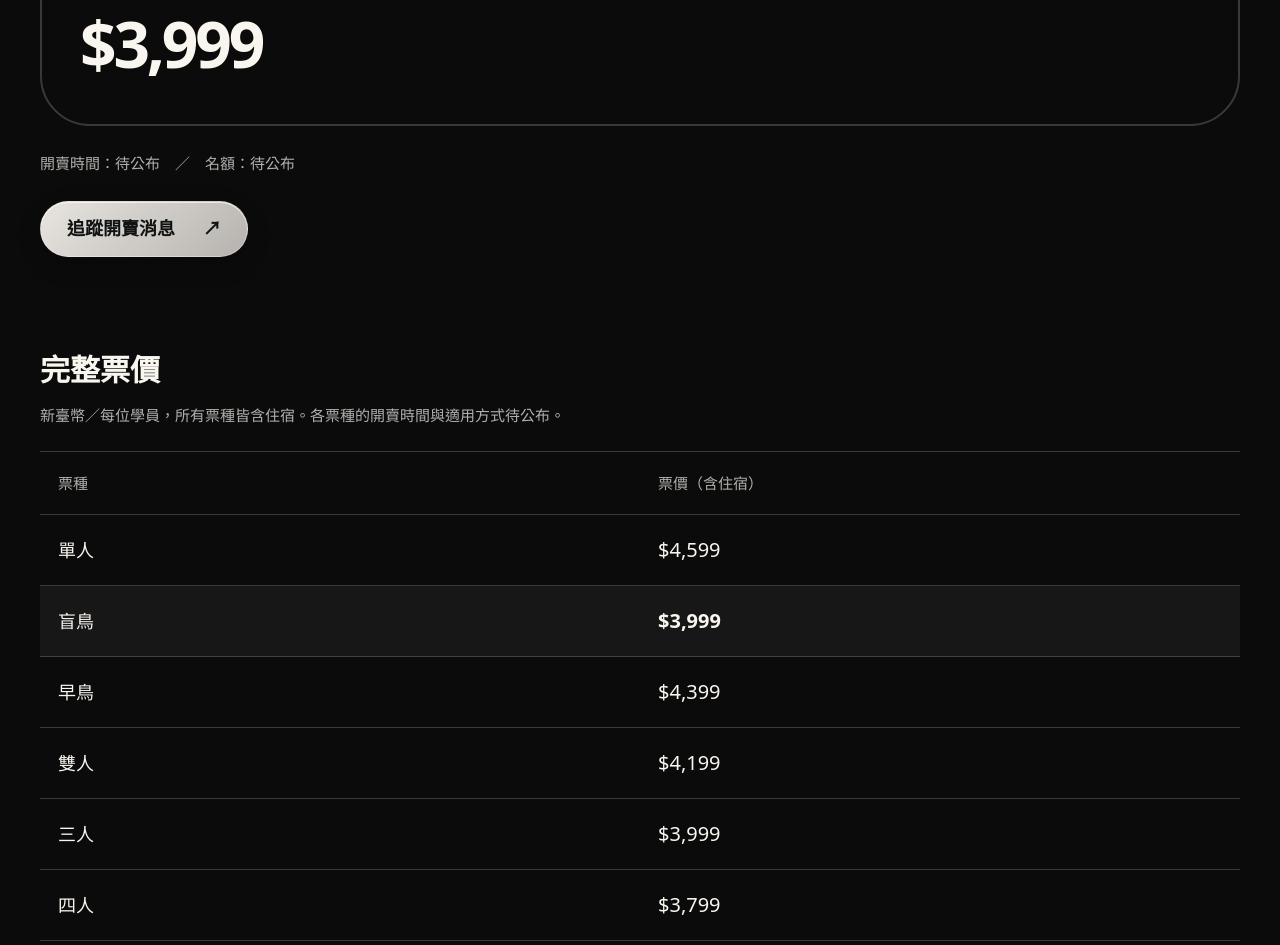
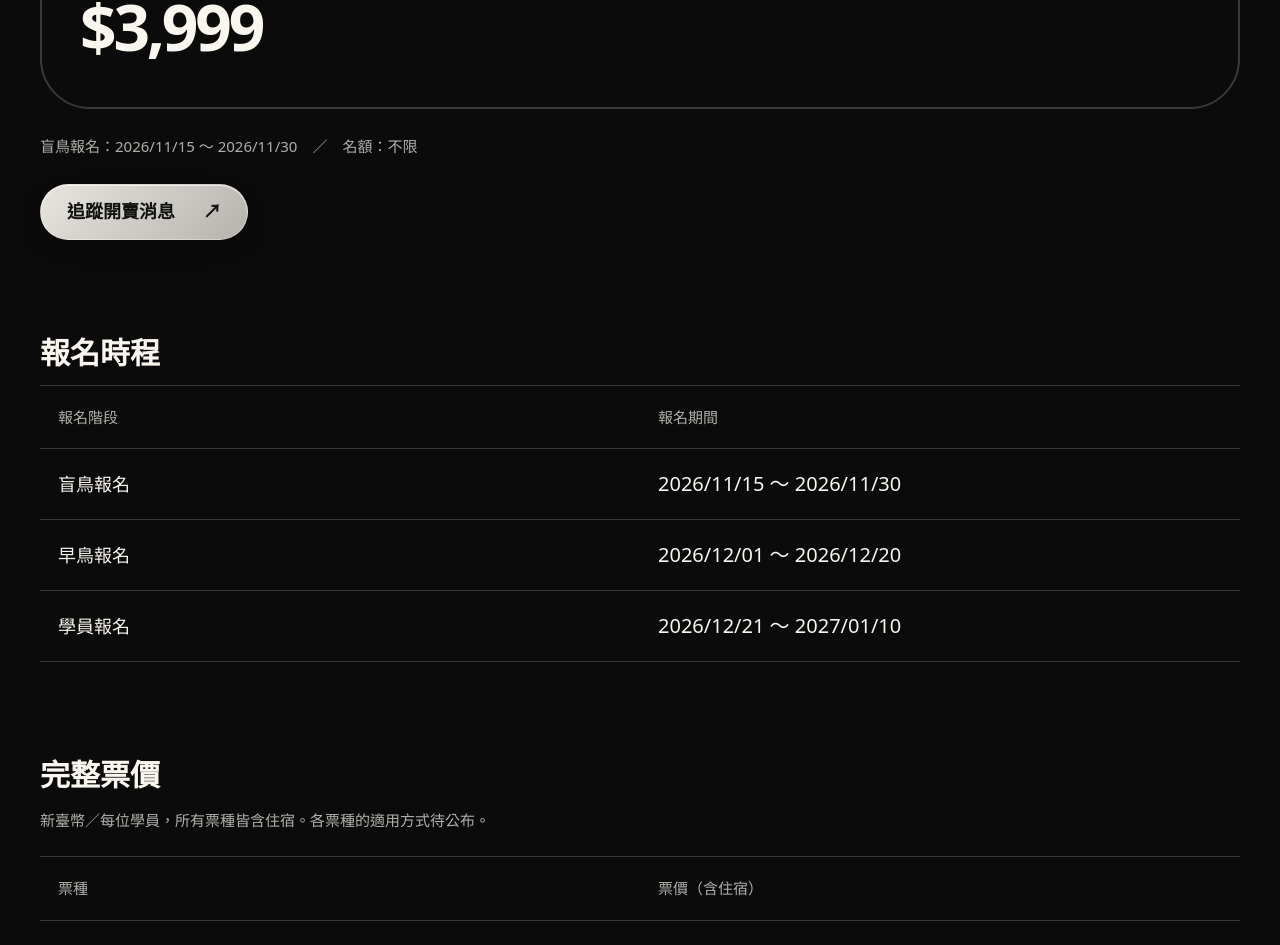
Before and after one commit to SCAICT/115-winter-camp, a React (Vite) app: page / in a window 1280 px wide. Shown: the part 1713-2658 px from the top of the page. Built offline with nearby package versions, Linux system fonts and the light colour scheme; a web font is replaced by a local one.

Commit message:
feat: 更新活動與售票資訊，新增報名時程及調整票價描述

```diff
--- a/index.html
+++ b/index.html
@@ -4,25 +4,25 @@
     <meta charset="UTF-8" />
     <meta name="viewport" content="width=device-width, initial-scale=1.0" />
     <meta name="theme-color" content="#0b0b0b" />
-    <meta name="description" content="SCAICT 2027 聯合寒訓盲鳥票官網。盲鳥票住宿 $3,999、不住宿 $2,999；1 月 21–24 日於國立中興大學舉辦，課程資訊待公布。" />
+    <meta name="description" content="SCAICT 2027 聯合寒訓官網。盲鳥報名 2026/11/15–11/30、早鳥報名 12/1–12/20、學員報名 12/21–2027/1/10。盲鳥票每人 $3,999，含住宿；2027 年 1 月 21–24 日於國立中興大學舉辦。" />
     <meta name="robots" content="index, follow" />
     <meta name="author" content="SCAICT" />
 
     <meta property="og:type" content="website" />
     <meta property="og:url" content="https://wc.scaict.org/" />
-    <meta property="og:title" content="SCAICT 2027 聯合寒訓｜盲鳥票即將開放" />
-    <meta property="og:description" content="1 月 21–24 日於國立中興大學。盲鳥票住宿 $3,999、不住宿 $2,999；開賣消息待公布。" />
+    <meta property="og:title" content="SCAICT 2027 聯合寒訓｜報名時程已公布" />
+    <meta property="og:description" content="盲鳥報名 2026/11/15–11/30、早鳥報名 12/1–12/20、學員報名 12/21–2027/1/10。盲鳥票每人 $3,999，含住宿；2027 年 1 月 21–24 日於國立中興大學舉辦。" />
     <meta property="og:image" content="https://wc.scaict.org/img/og-winter-2027.png" />
     <meta property="og:image:width" content="1200" />
     <meta property="og:image:height" content="630" />
     <meta name="twitter:card" content="summary_large_image" />
-    <meta name="twitter:title" content="SCAICT 2027 聯合寒訓｜盲鳥票即將開放" />
-    <meta name="twitter:description" content="盲鳥票住宿 $3,999、不住宿 $2,999；開賣消息待公布。" />
+    <meta name="twitter:title" content="SCAICT 2027 聯合寒訓｜報名時程已公布" />
+    <meta name="twitter:description" content="盲鳥報名 2026/11/15–11/30、早鳥報名 12/1–12/20、學員報名 12/21–2027/1/10。盲鳥票每人 $3,999，含住宿。" />
     <meta name="twitter:image" content="https://wc.scaict.org/img/og-winter-2027.png" />
 
     <link rel="canonical" href="https://wc.scaict.org/" />
     <link rel="icon" href="/favicon.svg" type="image/svg+xml" />
-    <title>SCAICT 2027 聯合寒訓｜盲鳥票即將開放</title>
+    <title>SCAICT 2027 聯合寒訓｜報名時程已公布</title>
 
     <style>
       html, body { background: #0b0b0b; }
@@ -50,7 +50,7 @@
       "@type": "WebSite",
       "name": "SCAICT 2027 聯合寒訓",
       "url": "https://wc.scaict.org/",
-      "description": "SCAICT 2027 聯合寒訓 1 月 21–24 日於國立中興大學舉辦，盲鳥票價已公布，課程資訊待公布。",
+      "description": "SCAICT 2027 聯合寒訓於 2027 年 1 月 21–24 日在國立中興大學舉辦。盲鳥報名 2026/11/15–11/30、早鳥報名 12/1–12/20、學員報名 12/21–2027/1/10，所有票種皆含住宿。",
       "inLanguage": "zh-Hant",
       "publisher": {
         "@type": "Organization",
--- a/src/components/WinterLanding.jsx
+++ b/src/components/WinterLanding.jsx
@@ -2,6 +2,7 @@ import { useEffect, useRef, useState } from 'react';
 import { winterCamp, organizations } from '../data/winterCamp';
 
 const formatPrice = (value) => `$${value.toLocaleString('en-US')}`;
+const formatDate = (value) => value.replaceAll('-', '/');
 
 function Header() {
   const [menuOpen, setMenuOpen] = useState(false);
@@ -56,7 +57,7 @@ function Hero() {
         <p className="hero__eyebrow">SCAICT 中部高中電資社團聯合會議</p>
         <h1 id="hero-title"><span className="hero__year">2027</span><span>聯合寒訓</span></h1>
         <span className="hero__divider" aria-hidden="true" />
-        <p className="hero__description">主視覺與課程內容準備中。<br />盲鳥票價已公布，開賣消息待公布。</p>
+        <p className="hero__description">主視覺與課程內容準備中。</p>
         <a className="button" href="#ticket">查看盲鳥票 <span aria-hidden="true">↗</span></a>
       </div>
       <div className="hero__visual" aria-hidden="true">
@@ -77,6 +78,7 @@ function Hero() {
 function Ticket() {
   const { ticket, instagram } = winterCamp;
   const blindBird = ticket.plans.find((plan) => plan.name === '盲鳥');
+  const blindBirdRegistration = ticket.registrationPeriods.find((period) => period.name === '盲鳥');
 
   return (
     <section id="ticket" className="section ticket-section" aria-labelledby="ticket-title">
@@ -85,16 +87,31 @@ function Ticket() {
         <div className="ticket-prices">
           <div><span>含住宿 · 每位學員</span><strong>{formatPrice(blindBird.price)}</strong></div>
         </div>
-        <p className="ticket-note">開賣時間：{ticket.salesStart ?? '待公布'}　／　名額：{ticket.quantity ?? '待公布'}{ticket.salesEnd && `　／　截止時間：${ticket.salesEnd}`}</p>
+        <p className="ticket-note">盲鳥報名：<time dateTime={blindBirdRegistration.startsOn}>{formatDate(blindBirdRegistration.startsOn)}</time> ～ <time dateTime={blindBirdRegistration.endsOn}>{formatDate(blindBirdRegistration.endsOn)}</time>　／　名額：{ticket.quantity ?? '待公布'}</p>
         {ticket.url ? (
           <a className="button" href={ticket.url} target="_blank" rel="noopener noreferrer">前往售票頁面 <span aria-hidden="true">↗</span></a>
         ) : (
           <a className="button" href={instagram} target="_blank" rel="noopener noreferrer">追蹤開賣消息 <span aria-hidden="true">↗</span></a>
         )}
 
+        <div className="rates registration-schedule" aria-labelledby="registration-title">
+          <h3 id="registration-title">報名時程</h3>
+          <table>
+            <thead><tr><th scope="col">報名階段</th><th scope="col">報名期間</th></tr></thead>
+            <tbody>
+              {ticket.registrationPeriods.map((period) => (
+                <tr key={period.name}>
+                  <th scope="row">{period.name}報名</th>
+                  <td><time dateTime={period.startsOn}>{formatDate(period.startsOn)}</time> ～ <time dateTime={period.endsOn}>{formatDate(period.endsOn)}</time></td>
+                </tr>
+              ))}
+            </tbody>
+          </table>
+        </div>
+
         <div className="rates" aria-labelledby="rates-title">
           <h3 id="rates-title">完整票價</h3>
-          <p>新臺幣／每位學員，所有票種皆含住宿。各票種的開賣時間與適用方式待公布。</p>
+          <p>新臺幣／每位學員，所有票種皆含住宿。各票種的適用方式待公布。</p>
           <table>
             <thead><tr><th scope="col">票種</th><th scope="col">票價（含住宿）</th></tr></thead>
             <tbody>
--- a/src/data/winterCamp.js
+++ b/src/data/winterCamp.js
@@ -7,17 +7,20 @@ export const winterCamp = {
   email: 'contact@scaict.org',
   ticket: {
     url: null,
-    salesStart: null,
-    salesEnd: null,
-    quantity: null,
+    quantity: '不限',
+    registrationPeriods: [
+      { name: '盲鳥', startsOn: '2026-11-15', endsOn: '2026-11-30' },
+      { name: '早鳥', startsOn: '2026-12-01', endsOn: '2026-12-20' },
+      { name: '學員', startsOn: '2026-12-21', endsOn: '2027-01-10' },
+    ],
     // 所有票種皆含住宿；金額單位：新臺幣／每位學員。
     plans: [
       { name: '單人', price: 4599 },
       { name: '盲鳥', price: 3999 },
       { name: '早鳥', price: 4399 },
-      { name: '雙人', price: 4199 },
-      { name: '三人', price: 3999 },
-      { name: '四人', price: 3799 },
+      { name: '雙人', price: 4399 },
+      { name: '三人', price: 4199 },
+      { name: '四人', price: 4099 },
     ],
   },
 };
--- a/src/index.css
+++ b/src/index.css
@@ -73,8 +73,8 @@ section[id] { scroll-margin-top: 130px; }
 .hero__visual-bottom { font-size: 11px; letter-spacing: .08em; }
 .hero__visual-bottom span:last-child { flex-shrink: 0; }
 
-.button { display: inline-flex; min-height: 56px; align-items: center; justify-content: center; gap: 28px; border: 1px solid #f9f5ef4d; border-radius: 999px; padding: 12px 26px; color: #101312; background: linear-gradient(135deg, #f9f5efed, #f9f5efb8); box-shadow: inset 0 1px 0 #ffffffa6, 0 8px 24px #0003; font-size: 18px; font-weight: 700; transition: background .2s, box-shadow .2s; }
-.button:hover { background: var(--paper); box-shadow: inset 0 1px 0 #ffffffd9, 0 10px 30px #0004; }
+.button { display: inline-flex; min-height: 56px; align-items: center; justify-content: center; gap: 28px; border: 1px solid #f9f5ef4d; border-radius: 999px; padding: 12px 26px; color: #101312; background: linear-gradient(135deg, #f9f5efed, #f9f5efb8); box-shadow: inset 0 1px 0 #ffffffa6, 0 8px 24px #0003; font-size: 18px; font-weight: 700; transition: background-color .2s, box-shadow .2s; }
+.button:hover { background-color: var(--paper); box-shadow: inset 0 1px 0 #ffffffd9, 0 10px 30px #0004; }
 
 .section { padding: 75px 0 90px; }
 .section h2 { margin: 0 0 35px; font-size: clamp(38px, 5.2vw, 64px); font-weight: 700; line-height: 1.35; letter-spacing: -.035em; }
@@ -97,6 +97,8 @@ section[id] { scroll-margin-top: 130px; }
 .rates tbody td { font-size: 20px; white-space: nowrap; }
 .rates__highlight { background: #f9f5ef0d; }
 .rates__highlight th, .rates__highlight td { font-weight: 700; }
+.registration-schedule tbody td { white-space: normal; }
+.registration-schedule time { display: inline-block; }
 
 .details-list { margin: 0; border-top: 2px solid #f9f5ef4d; }
 .details-list > div { display: grid; grid-template-columns: 200px 1fr; gap: 24px; border-bottom: 1px solid var(--line); padding: 25px 12px; }
```
Also changed, not shown: 1 other file (tests, documents, lock files or other folders).
